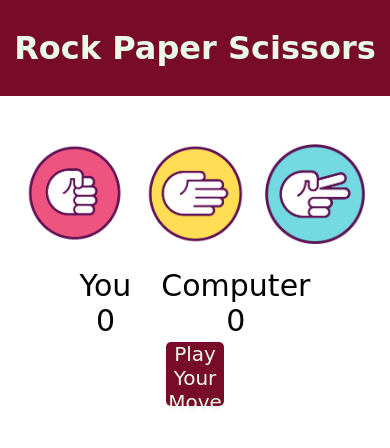
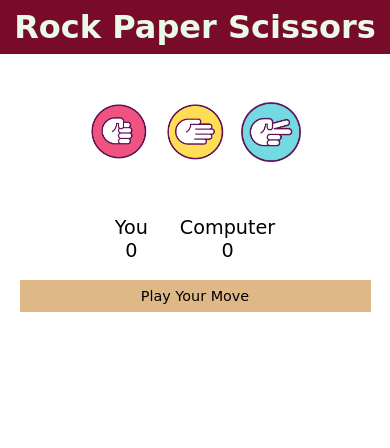
Before and after one commit to Jaivardhan-Rajput/30-days-10-Projects, a plain HTML site: page RockPaperScissors/index.html in a window 390 px wide. Drawn offline with Linux system fonts and the light colour scheme.

Commit message:
Edited for a better UI

```diff
--- a/RockPaperScissors/index.html
+++ b/RockPaperScissors/index.html
@@ -1,26 +1,21 @@
 <!DOCTYPE html>
 <html lang="en">
-
 <head>
     <meta charset="UTF-8">
     <meta name="viewport" content="width=device-width, initial-scale=1.0">
     <title>Rock Paper Scissors</title>
     <link rel="stylesheet" href="./style.css">
 </head>
-
 <body>
     <header>
         <h1>Rock Paper Scissors</h1>
     </header>
-
     <main>
-
         <div class="options">
-            <div class="choice1"><img src="Assets/rock.png" alt="" height="100px" width="100px"></div>
-            <div class="choice2"><img src="Assets/paper.png" alt=""  height="100px" width="100px"></div>
-            <div class="choice3"><img src="Assets/scissors.jpg" alt=""  height="100px" width="100px"></div>
+            <div class="choice1"><img src="Assets/rock.png" alt="rock"></div>
+            <div class="choice2"><img src="Assets/paper.png" alt="paper"></div>
+            <div class="choice3"><img src="Assets/scissors.jpg" alt="scissors"></div>
         </div>
-
         <div class="gameDashboard">
             <span>
                 <p>You</p>
@@ -31,12 +26,8 @@
                 <p class="computerScore">0</p>
             </span>
         </div>
-
-        <div class="gameStatement">
-            <button >Play Your Move</button>
-        </div>
+        <div class="gameStatement">Play Your Move</div>
     </main>
     <script src="./script.js"></script>
 </body>
-
 </html>
--- a/RockPaperScissors/script.js
+++ b/RockPaperScissors/script.js
@@ -1,61 +1,61 @@
-// Initialize user and computer scores
 let userScore = 0;
 let compScore = 0;
 
-// Get references to game elements
-const choices = document.querySelectorAll(".options div"); // Rock, Paper, Scissors buttons
-const msg = document.querySelector(".gameStatement button"); // Message display button
-const userScorePara = document.querySelector(".yourScore"); // User's score display
-const compScorePara = document.querySelector(".computerScore"); // Computer's score display
+const choices = document.querySelectorAll(".options div");
+const msgBox = document.querySelector(".gameStatement");
+const userScorePara = document.querySelector(".yourScore");
+const compScorePara = document.querySelector(".computerScore");
 
-// Function to randomly choose Rock, Paper, or Scissors for the computer
 const getComputerChoice = () => {
     const options = ["rock", "paper", "scissors"];
     return options[Math.floor(Math.random() * options.length)];
 };
 
-// Function to handle a draw situation
 const handleDraw = () => {
-  msg.innerText = "It's a Draw! Try again.";
-  msg.style.backgroundColor = "#081b31"; // Blue color for draw
+    msgBox.innerText = "It's a Draw! Try again.";
+    msgBox.style.backgroundColor = "skyblue";
 };
 
-// Function to update scores and display winner message
 const updateGameResult = (userWon, userChoice, compChoice) => {
     if (userWon) {
-    userScore++; // Increase user's score
-    msg.innerText = `You win! Your ${userChoice} beats ${compChoice}`;
-    msg.style.backgroundColor = "green"; // Green for win
+        userScore++;
+        msgBox.innerText = `You win! Your ${userChoice} beats ${compChoice}`;
+        msgBox.style.backgroundColor = "green";
     } else {
-    compScore++; // Increase computer's score
-    msg.innerText = `You lost! ${compChoice} beats your ${userChoice}`;
-    msg.style.backgroundColor = "red"; // Red for loss
+        compScore++;
+        msgBox.innerText = `You lost! ${compChoice} beats your ${userChoice}`;
+        msgBox.style.backgroundColor = "red";
     }
 
-  // Update score display
     userScorePara.innerText = userScore;
     compScorePara.innerText = compScore;
 };
 
-// Function to play the game when the user selects a choice
 const playGame = (userChoice) => {
-  const compChoice = getComputerChoice(); // Get computer's choice
-
+    const compChoice = getComputerChoice();
     if (userChoice === compChoice) {
-    handleDraw(); // If both choices are the same, it's a draw
+        handleDraw();
     } else {
-    // Determine if the user wins based on game rules
         const userWins =
             (userChoice === "rock" && compChoice === "scissors") ||
             (userChoice === "paper" && compChoice === "rock") ||
             (userChoice === "scissors" && compChoice === "paper");
-
         updateGameResult(userWins, userChoice, compChoice);
     }
 };
 
-// Add event listeners to each choice (rock, paper, scissors)
+
+
 choices.forEach((choice, index) => {
-  const choicesArray = ["rock", "paper", "scissors"]; // Map index to choice name
-  choice.addEventListener("click", () => playGame(choicesArray[index]));
+  const choicesArray = ["rock", "paper", "scissors"];
+  choice.addEventListener("click", () => {
+      const img = choice.querySelector("img");
+      img.classList.add("clicked");
+
+      setTimeout(() => {
+          img.classList.remove("clicked");
+      }, 150);
+
+      playGame(choicesArray[index]);
   });
+});
--- a/RockPaperScissors/style.css
+++ b/RockPaperScissors/style.css
@@ -1,83 +1,133 @@
-*{
+* {
     margin: 0;
     padding: 0;
     font-family: cursive;
-
+    box-sizing: border-box;
 }
 
-header{
+header {
     display: flex;
     height: 6rem;
     width: 100%;
     justify-content: center;
     align-items: center;
-    background-color:#780C28;
+    background-color: #780C28;
     color: #EAFAEA;
+    text-align: center;
+    padding: 0 1rem;
 }
 
-main{
+main {
     margin-top: 3rem;
-    height: 20vh;
     width: 100%;
     display: flex;
     flex-direction: column;
+    align-items: center;
+    padding: 1rem;
+}
 
-}
-.options{
+.options {
     display: flex;
-    flex-direction: row;
+    flex-wrap: wrap;
     justify-content: center;
     align-items: center;
-    gap: 20px;
+    gap: 1.5rem;
+    margin-bottom: 2rem;
 }
 
-img:hover{
+.options img {
+    height: 160px;
+    width: 160px;
+    object-fit: contain;
     cursor: pointer;
 }
 
-.choice3 img {
-    height: 100px;
-    width: 100px;
+.options img.clicked {
+    transform: scale(0.9);
+    opacity: 0.8;
+    transition: transform 0.1s ease, opacity 0.1s ease;
 }
 
 
-
-
-.gameDashboard{
+.gameDashboard {
     display: flex;
     align-items: center;
     justify-content: center;
-    gap: 10px;
+    flex-wrap: wrap;
+    gap: 2rem;
     margin-top: 5%;
-    column-gap: 30px;
+    text-align: center;
 }
 
-.gameDashboard span{
+.gameDashboard span {
     display: flex;
     flex-direction: column;
+    align-items: center;
+    font-size: 1.8rem;
+}
+
+.gameStatement {
+    margin-top: 5%;
+    width: 100%;
+    max-width: 90vw;
+    display: flex;
     justify-content: center;
     align-items: center;
-    font-size: 30px;
+    padding: 1rem;
+    text-align: center;
+    font-size: 1.2rem;
+    word-wrap: break-word;
+    overflow-wrap: break-word;
+    height: auto;
+    background-color: burlywood;
 }
 
-.gameStatement{
-    margin-top: 5% ;
-    height: 20%;
-    width: 100%;
-    display: flex;
-    flex-direction: row;
-    justify-content: center;
-    align-items: center;
+@media screen and (max-width: 768px) {
+    .options img {
+        height: 70px;
+        width: 70px;
+    }
+
+    .gameDashboard span {
+        font-size: 1.4rem;
+    }
+
+    .gameStatement {
+        font-size: 1rem;
+    }
+
+    header {
+        font-size: 1.2rem;
+        height: 5rem;
+    }
 }
 
-.gameStatement button{
-    height: 4rem;
-    width: 15vw;
-    font-size: 20px;
-    background-color:#780C28;
+@media screen and (max-width: 480px) {
+    .options img {
+        height: 60px;
+        width: 60px;
+    }
 
-    border: none;
-    border-radius: 5px;
-    color: #EAFAEA;
+    .gameDashboard span {
+        font-size: 1.2rem;
+    }
 
+    .gameStatement {
+        font-size: 0.9rem;
+        padding: 0.5rem;
+    }
+
+    header {
+        font-size: 1rem;
+        padding: 0.5rem;
+        height: auto;
+    }
+
+    main {
+        margin-top: 2rem;
+    }
+
+    .options {
+        gap: 1rem;
+    }
 }
```
Lines whose indentation alone changed are shown as unchanged.
